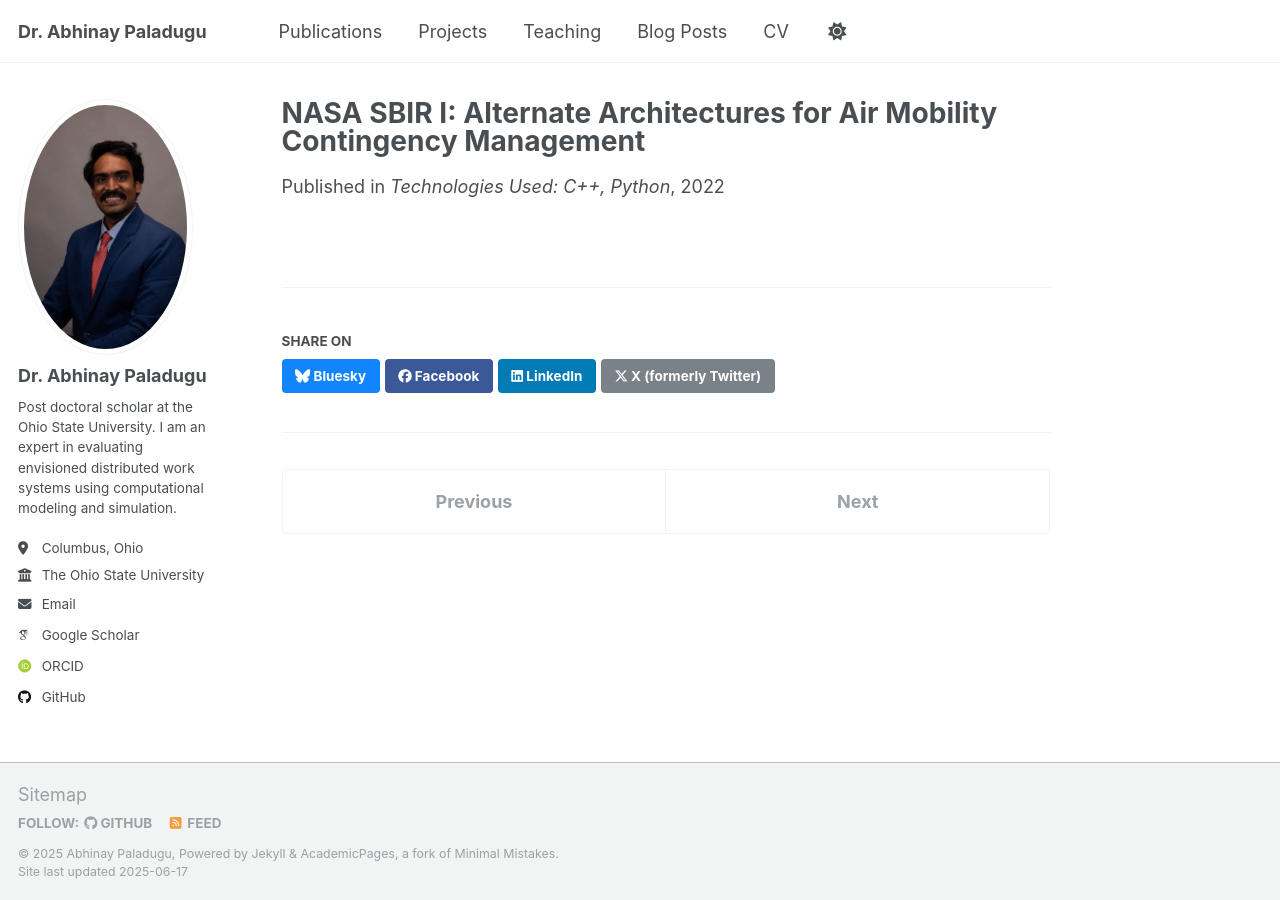
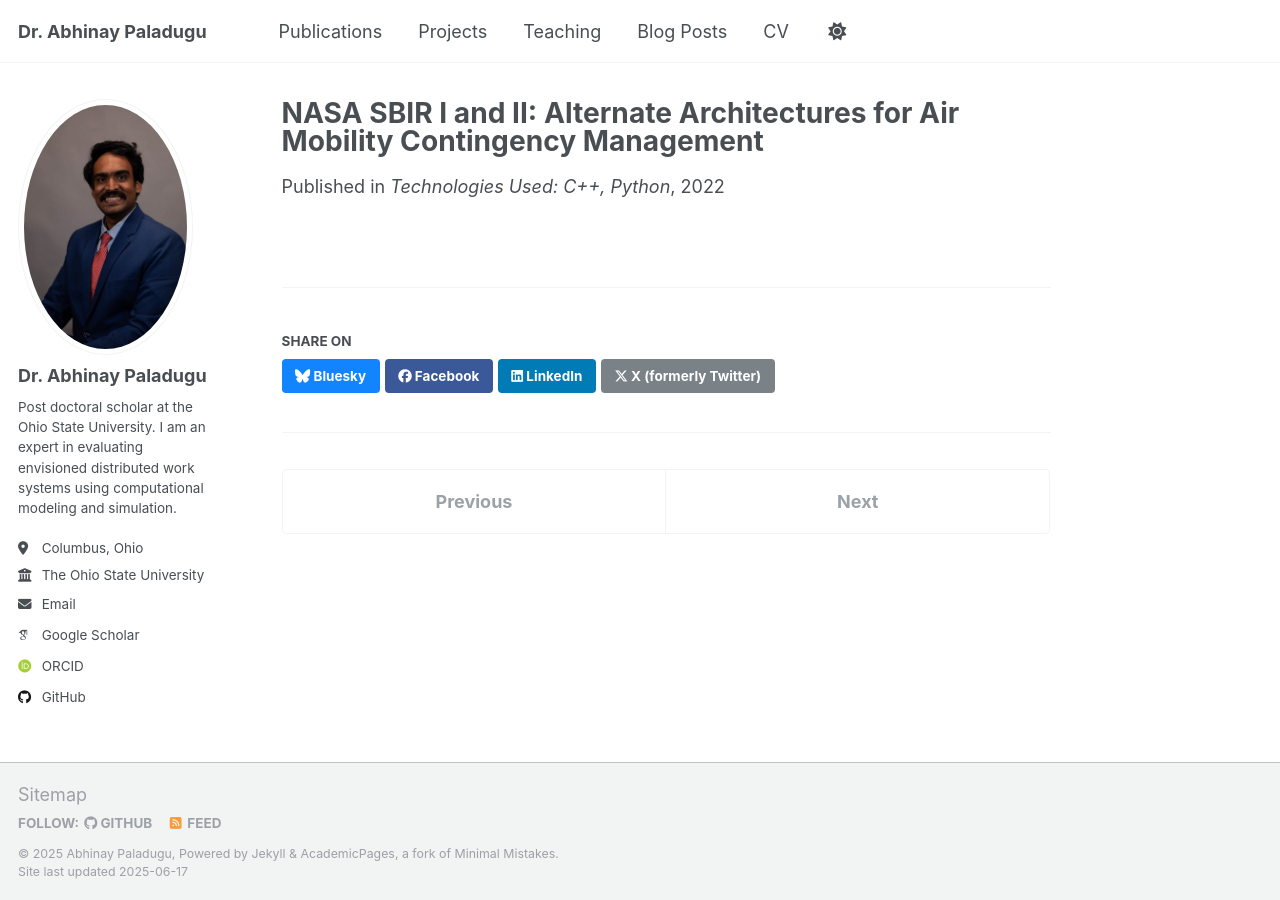
Before and after one commit to apaladugu3/apaladugu3.github.io, a Jekyll site: the page built from _projects/2022-09-01-air-mobility-architectures.md, in a window 1280 px wide. Built offline with Jekyll 4.4.1, drawn with Linux system fonts in a browser that asks for light colours; some web fonts are replaced; part of the change alters nothing that is shown.

```diff
--- a/_projects/2022-09-01-air-mobility-architectures.md
+++ b/_projects/2022-09-01-air-mobility-architectures.md
@@ -1,9 +1,24 @@
 ---
-title: "NASA SBIR I: Alternate Architectures for Air Mobility Contingency Management"
+title: "NASA SBIR I and II: Alternate Architectures for Air Mobility Contingency Management"
 collection: projects
 date: 2022-09-01
 venue: "Technologies Used: C++, Python"
 location: "Sept. 2022 – June 2025"
+contributors:
+  - "Martijn IJtsma (OSU)"
+  - "Alicia Fernandes (Mosaic ATM)"
+  - "Karym Zabara (Mosaic ATM)"
+  - "Kristi Epps (Mosaic ATM)"
+  - "Stuart Wilson (Mosaic ATM)"
+  - "Sean Calhoun (CAL Analytics)"
+  - "Tom Davis (Aerial Vantage)"
+  - "Jarrod Lichty (Aerial Vantage)"
+papers:
+  - paladugu-discovery
+  - fernandes-scitech
+  - paladugu-demo
+  - fernandes-aviation
+  - paladugu-isap
 excerpt: |
   - Modeled alternate architectures or alternate distributions of authority and responsibility.
   - Case study of an envisioned Dallas Forth Worth airspace to evaluate the alternate architectures.
```
